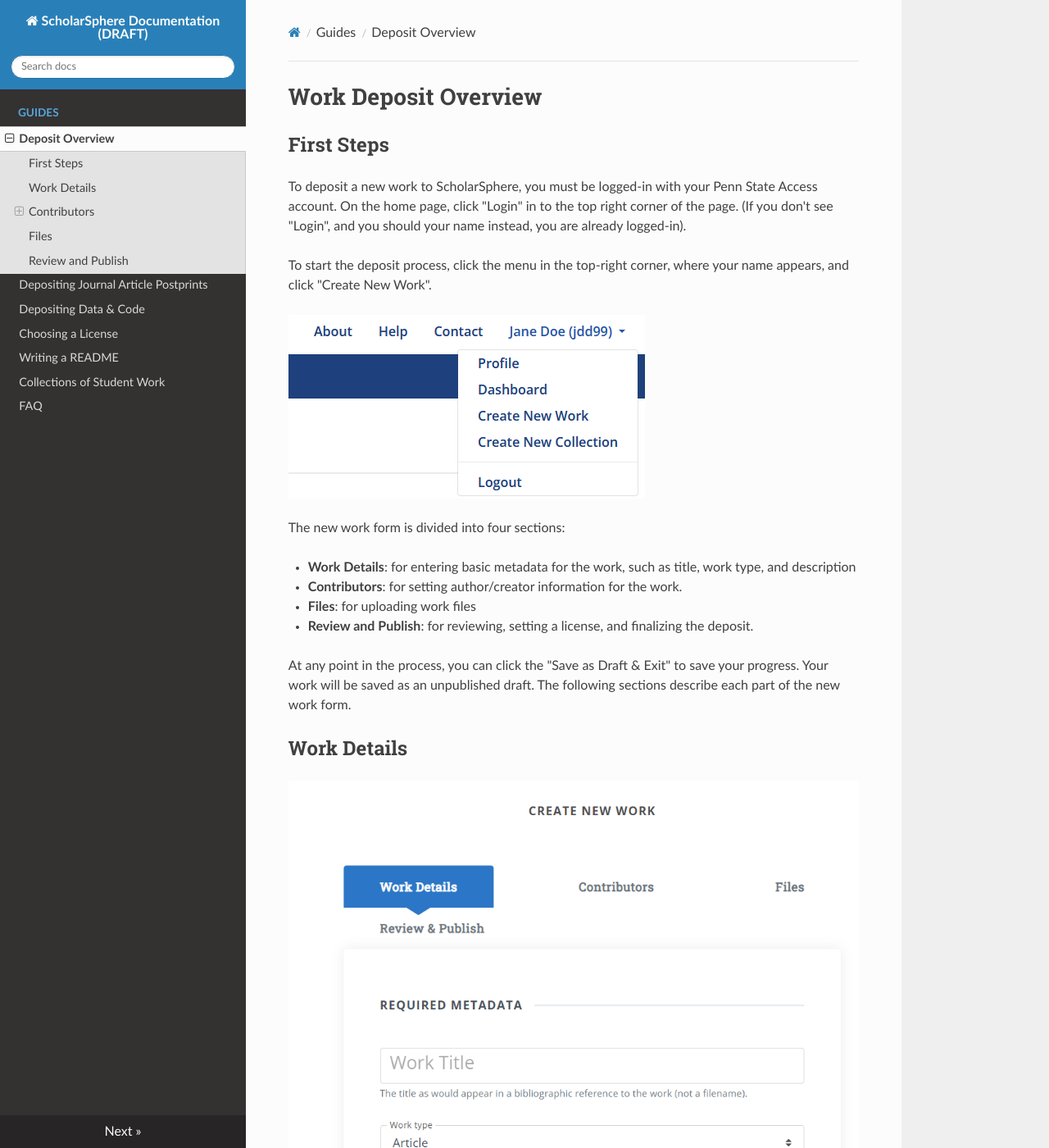
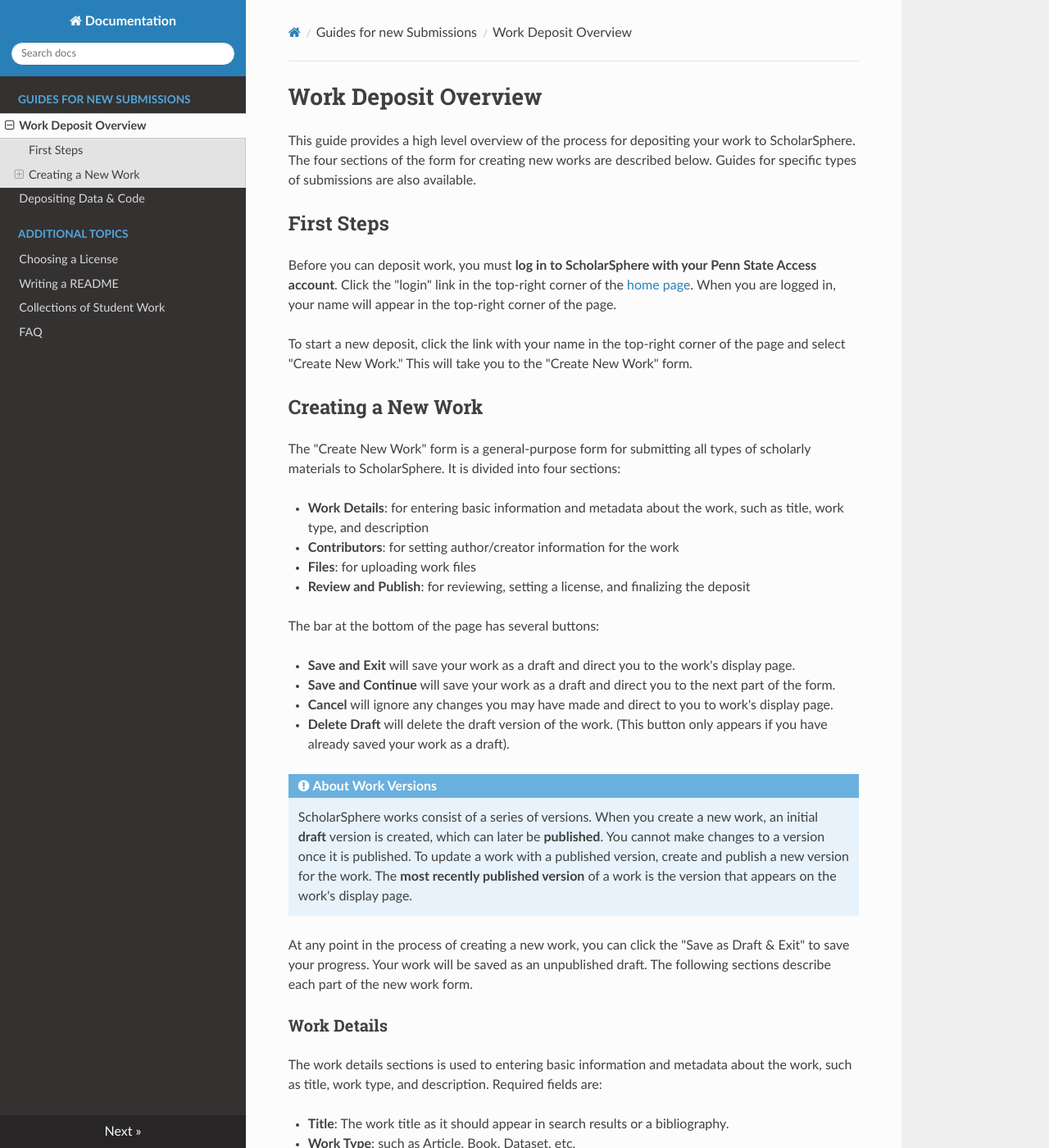
Before and after one commit to repub/scholarsphere-docs, an MkDocs documentation site: the page built from docs/guides/deposit-overview.md, in a window 1280 px wide and 1400 px high. Shown: the whole window at 82% size. Built offline with MkDocs 1.6.1, drawn with Linux system fonts in a browser that asks for light colours; nearby versions of some CDN libraries; some of the changed text lies outside the part shown.

Commit message:
first draft of overview guide

```diff
--- a/docs/guides/deposit-overview.md
+++ b/docs/guides/deposit-overview.md
@@ -1,49 +1,92 @@
 # Work Deposit Overview
 <!-- This guide provides a high-level overview of the ScholarSphere deposit process. It describes each section of the 'New Work' form. -->
 
+This guide provides a high level overview of the process for depositing your work to ScholarSphere. The four sections of the form for creating new works are described below. Guides for specific types of submissions are also available.
+
 ## First Steps
 
-To deposit a new work to ScholarSphere, you must be logged-in with your Penn State Access account. On the home page, click "Login" in to the top right corner of the page. (If you don't see "Login", and you should your name instead, you are already logged-in).
+Before you can deposit work, you must __log in to ScholarSphere with your Penn State Access account__. Click the "login" link in the top-right corner of the [home page](https://scholarsphere.psu.edu/). When you are logged in, your name will appear in the top-right corner of the page.
 
-To start the deposit process, click the menu in the top-right corner, where your name appears, and click "Create New Work".
+To start a new deposit, click the link with your name in the top-right corner of the page and select "Create New Work." This will take you to the "Create New Work" form.
 
-![Main Menu Page](images/main-menu.png)
 
-The new work form is divided into four sections:
+## Creating a New Work
 
-- __Work Details__: for entering basic metadata for the work, such as title, work type, and  description
-- __Contributors__: for setting author/creator information for the work.
+The "Create New Work" form is a general-purpose form for submitting all types of scholarly materials to ScholarSphere. It is divided into four sections:
+
+- __Work Details__: for entering basic information and metadata about the work, such as title, work type, and  description
+- __Contributors__: for setting author/creator information for the work
 - __Files__: for uploading work files
-- __Review and Publish__: for reviewing, setting a license, and finalizing the deposit.
+- __Review and Publish__: for reviewing, setting a license, and finalizing the deposit
 
-At any point in the process, you can click the "Save as Draft & Exit" to save your progress. Your work will be saved as an unpublished draft. The following sections describe each part of the new work form.
+The bar at the bottom of the page has several buttons:
 
-## Work Details
+- __Save and Exit__ will save your work as a draft and direct you to the work's display page.
+- __Save and Continue__ will save your work as a draft and direct you to the next part of the form.
+- __Cancel__ will ignore any changes you may have made and direct to you to work's display page.
+- __Delete Draft__ will delete the draft version of the work. (This button only appears if you have already saved your work as a draft).
 
-![Work Details Page](images/work-details.png)
 
-## Contributors
+<div class="admonition note">
+    <p class="admonition-title">About Work Versions</p>
+    <p>
+    ScholarSphere works consist of a series of versions. When you create a new work, an initial <b>draft</b> version is created, which can later be <b>published</b>. You cannot make changes to a version once it is published. To update a work with a published version, create and publish a new version for the work. The <b>most recently published version</b> of a work is the version that appears on the work's display page.
+    </p>
+ </div>
 
-![Contributors Page](images/contributors.png)
 
-You can search for authors using their ORCID ID, Penn State Access Account, email address, or name.
+At any point in the process of creating a new work, you can click the "Save as Draft & Exit" to save your progress. Your work will be saved as an unpublished draft. The following sections describe each part of the new work form.
 
-### Adding Non-PSU Creators
+### Work Details
 
-If someone is not a PSU community member, they will not appear on the list of suggested names, however the last choice on the list that you will see will say: "Not finding what you are looking for? Choose thid option to create your own."
+The work details sections is used to  entering basic information and metadata about the work, such as title, work type, and  description. Required fields are:
+
+
+- __Title__: The work title as it should appear in search results or a bibliography.
+- __Work Type__: such as Article, Book, Dataset, etc.
+- __Description__: the work's abstract or short description. This field supports markdown formatting.
+- __Publication Date__: the work's publication date can be specific to the year (2020), month (2020-11), or day (2020-11-22).
+
+
+### Contributors
+
+The contributors form is for adding authorship or "creator" information for the work. Use the __Add another creator__ field to search for collaborators using their name, PSU email, or [ORCID ID](https://orcid.org).
+
+
+<div class="admonition note">
+    <p class="admonition-title">What is an ORCID ID?</p>
+    <p>
+    An <a href="https://orcid.org/">ORCID ID</a> is a unique, open digital identifier that distinguishes researchers with the same or similar names.
+    </p>
+ </div>
+
+If the author does not appear in the search results, select the last option in the dropdown list ("Choose this option to create your own") to add a new entry to the list of creators. (Creators entered this way are marked as "unidentified" because they are not linked to a specific PSU account or ORCID).
 
 ![Search Example](images/contrib1.png)
 
-Selecting this option will allow you to add people who don't have PSU ID and will label them as "Unidentified".
+You can change the order of creators in the list using the up an down arrows, or remove them using the red "x". The __Display Name__ field is used to set how the name appears on the work's display page.
 
-![Result](images/contrib2.png)
 
-## Files
+### Files
 
-![File Upload Page](images/file-upload.png)
+The files section is for uploading the files for your work. You may upload one or more files using the upload tool on the page.
 
-## Review and Publish
+If your work consists of many files (more than you would want to individually download) or if it is organized in a folder hierarchy that should be preserved, we recommend combining the files/folders in a compressed .`zip`, or `.tar.gz` file.
 
-![Review](images/review.png)
+<div class="admonition note">
+    <p class="admonition-title">Upload limits</p>
+    <p>
+   Deposits larger than 100 GB in size require approval from repository managers in Penn State Libraries.
+    </p>
+ </div>
+
+### Review and Publish
+
+The review and publish form is for finalizing your submission for publication. After confirming information added in previous sections, there are three additional fields to complete before publishing:
+
+- __License__: The license you select affects how your work can used by others. We encourage licenses that permit open access and reuse. For more, see [Choosing a License](../licenses).
+- __Access__: ScholarSphere supports two access settings, __Public__ (preferred) and __Penn State Only__. By choosing Penn State Only, files can only be accessed by users with a Penn State Access ID.
+- __Depositor Agreement__: Check the box indicating that you have read and agree to the ScholarSphere deposit agreement.
+
 
 ![Publish](images/publish.png)
--- a/mkdocs.yml
+++ b/mkdocs.yml
@@ -1,12 +1,13 @@
-site_name: ScholarSphere Documentation (DRAFT)
+site_name: Documentation
 theme:
   name: readthedocs
   custom_dir: theme_overrides/
 nav:
-  - 'Guides':
-    - 'Deposit Overview': 'guides/deposit-overview.md'
-    - 'Depositing Journal Article Postprints': 'guides/journal-article.md'
+  - 'Guides for new Submissions':
+    - 'Work Deposit Overview': 'guides/deposit-overview.md'
+    # - 'Journal Article Postprints': 'guides/journal-article.md'
     - 'Depositing Data & Code': 'guides/dataset.md'
+  - 'Additional Topics':
     - 'Choosing a License':  'guides/licenses.md'
     - 'Writing a README':  'guides/writing-readme.md'
     - 'Collections of Student Work': 'guides/collections.md'
```
Also changed, not shown: docs/guides/collections.md (+1 -1 lines), docs/index.md (+0 -2 lines).
